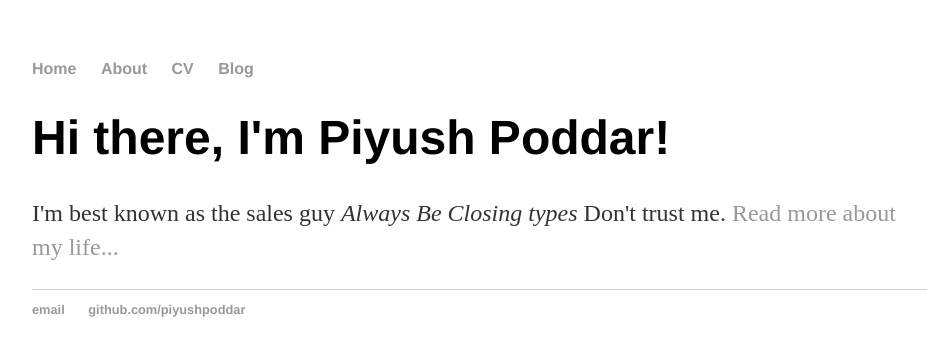
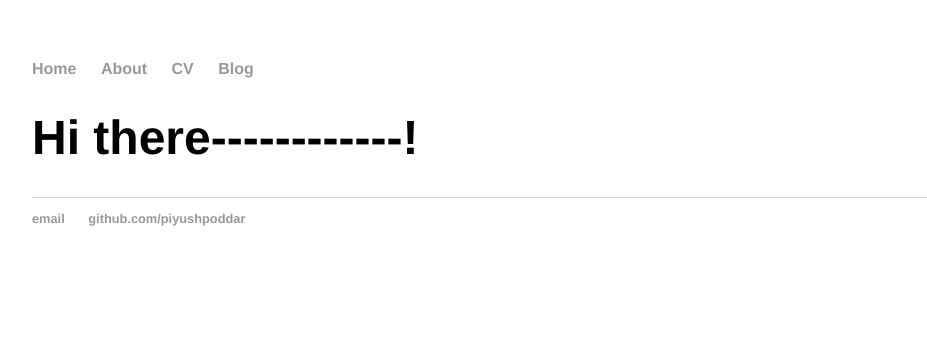
Before and after one commit to piyushpoddar/piyushpoddar.github.io, a Jekyll site: the page index.html, which Jekyll copies as it is, in a window 1280 px wide. Shown: the top 356 px of the page, without its empty margins (160-1087 px from the left). Built offline with Jekyll 4.4.1, drawn with Linux system fonts in a browser that asks for light colours.

Commit message:
Update index.html

```diff
--- a/index.html
+++ b/index.html
@@ -16,8 +16,7 @@
 		</nav>
 		<div class="container">
     		<div class="blurb">
-        		<h1>Hi there, I'm Piyush Poddar!</h1>
-				<p>I'm best known as the sales guy <em>Always Be Closing types</em> Don't trust me. <a href="/about">Read more about my life...</a></p>
+        		<h1>Hi there------------!</h1>
     		</div><!-- /.blurb -->
 		</div><!-- /.container -->
 		<footer>
```
